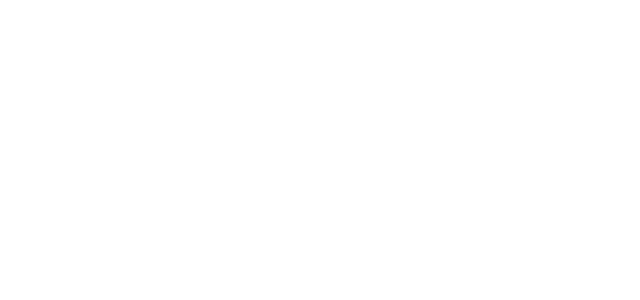
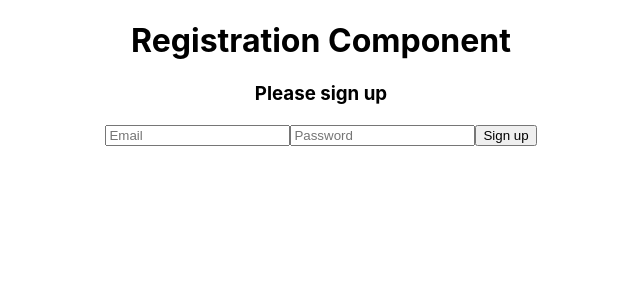
Before and after one commit to weightlifting-journal-13/frontend, a React (Create React App) app in the folder weightlifting/: page /Registration in a window 1280 px wide. Shown: the top 300 px of the page, without its empty margins (319-959 px from the left). Built offline with nearby package versions, Linux system fonts and the light colour scheme.

Commit message:
added Registration route, Registration component, loading state on Login button

```diff
--- a/weightlifting/src/App.js
+++ b/weightlifting/src/App.js
@@ -6,13 +6,16 @@
 import CreatePlan from './components/CreatePlan';
 import MyPlans from './components/MyPlans';
 import PresetPlans from './components/PresetPlans';
-
+import Profiles from './components/Profiles';
+import Registration from './components/Registration';
 import './App.css';
-import Profiles from './components/Profiles';
 
 function App() {
   return (
     <div className="App">
+      <Route
+        exact path='/Registration'
+        render={props => <Registration {...props} /> } />
       <Route
         exact path='/'
         render={props => <Login {...props} />} />
--- a/weightlifting/src/components/Login.js
+++ b/weightlifting/src/components/Login.js
@@ -11,6 +11,7 @@
         username: '',
         password: '',
     })
+    const [isLoading, setIsLoading] = useState(false)
 
     //handleInputChanges
     const handleInputChanges = (e) => {
@@ -28,6 +29,7 @@
     //successful post --> props.history.push('/Dashboard')
     const handleLoginSubmit = (e) => {
         e.preventDefault();
+        setIsLoading(true);
 
         //axiosWithAuth to login
         axiosWithAuth()
@@ -41,6 +43,8 @@
                     username: '',
                     password: ''
                 })
+
+                setIsLoading(false);
 
                 //automatically redirect from Login to --> Dashboard
                 props.history.push('/Dashboard')
@@ -68,7 +72,10 @@
                     value={credentials.password}
                     onChange={handleInputChanges}
                 />
-                <button type='submit'>Login</button>
+                <button type='submit'>
+                    {/* Login */}
+                    {isLoading ? 'Logging in...' : 'Log in'}
+                </button>
             </form>
         </div>
     );
--- /dev/null
+++ b/weightlifting/src/components/Registration.js
@@ -0,0 +1,70 @@
+import React, {useState} from 'react';
+import {axiosWithAuth} from '../utils/axiosWithAuth';
+
+const Registration = (props) => {
+
+    const [registrationCredentials, setRegistrationCredentials] = useState({
+        email: '',
+        password: '',
+    })
+
+    //handleInputChanges
+    const handleInputChanges = (e) => {
+        setRegistrationCredentials({
+            ...registrationCredentials,
+            [e.target.name]: e.target.value
+        })
+        console.log(registrationCredentials)
+    }
+
+    //handleOnSubmitRegistration
+    const handleOnSubmitRegistration = (e) => {
+        e.preventDefault();
+
+        axiosWithAuth()
+            .post('/auth/register', registrationCredentials)
+            .then(response => {
+                console.log(response)
+                // setRegistrationCredentials(response)
+
+                setRegistrationCredentials({
+                    email: '',
+                    password: ''
+                })
+
+                props.history.push('/Login')
+            })
+            .catch(error => {
+                console.log('Sorry, registration not complete. Please try again.', error)
+            })
+
+    }
+
+    return (
+        <div>
+            <h1>Registration Component</h1>
+            <h3>Please sign up</h3>
+            <form onSubmit={handleOnSubmitRegistration} >
+                <input
+                    type='text'
+                    name='email'
+                    placeholder='Email'
+                    value={registrationCredentials.email}
+                    onChange={handleInputChanges}
+                    required
+                />
+                <input
+                    type='password'
+                    name='password'
+                    placeholder='Password'
+                    value={registrationCredentials.password}
+                    onChange={handleInputChanges}
+                    required
+                />
+                <button type='submit'>Sign up</button>
+            </form>
+        </div>
+     );
+}
+
+export default Registration;
```
